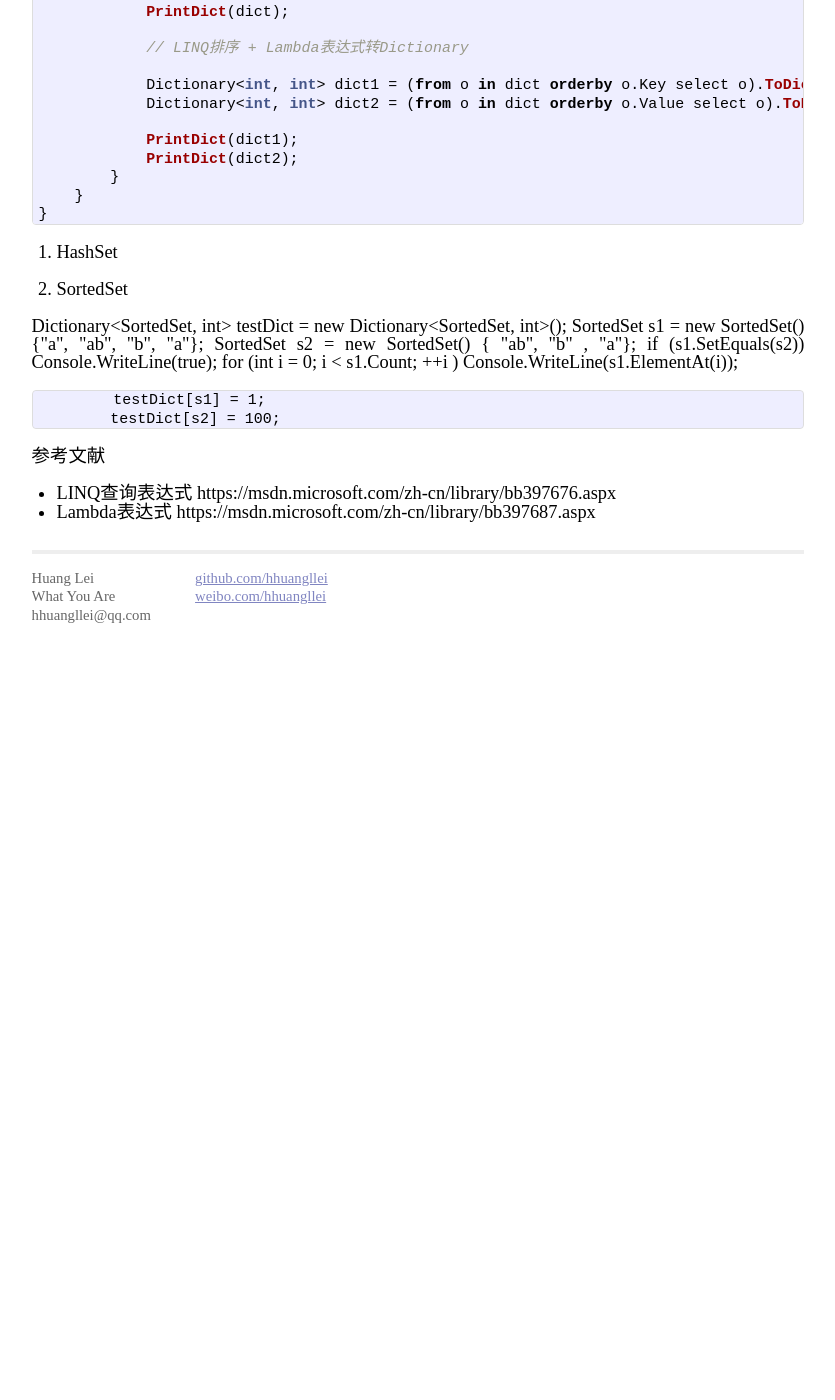
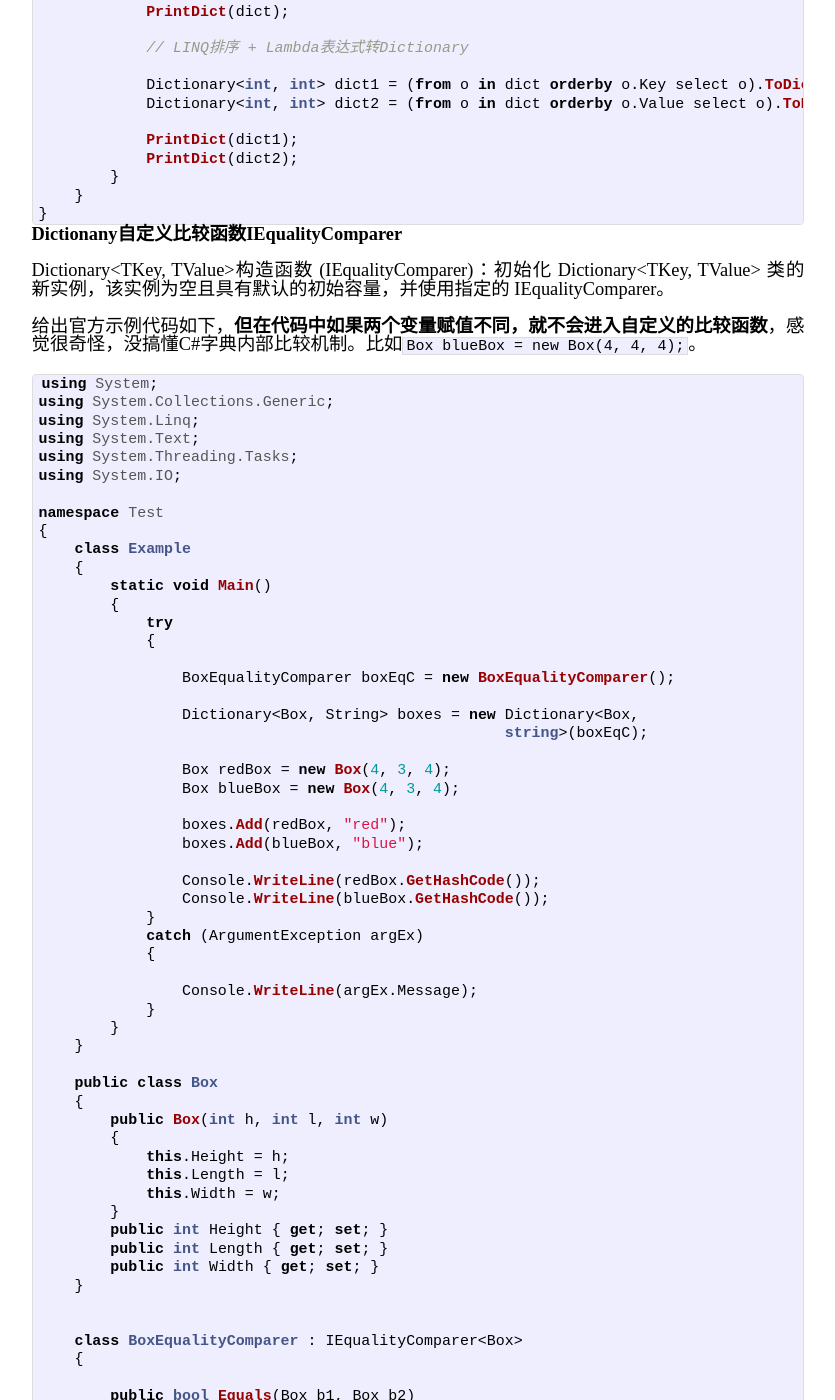
Before and after one commit to hhuangllei/hhuangllei.github.io, a Jekyll site: the page built from _posts/2015-05-26-generic-collections-in-C#.md, in a window 1280 px wide and 1400 px high, scrolled down 1602 px. Shown: the whole window, without its empty margins (222-1057 px from the left). Built offline with Jekyll 4.4.1, drawn with Linux system fonts in a browser that asks for light colours; comment, search, counter and statistics services are not loaded; before the commit the page ends 2241 px from its top, so only the background shows below that; some of the changed text lies outside the part shown.

Commit message:
complete generic collections in C#

```diff
--- a/_posts/2015-05-26-generic-collections-in-C#.md
+++ b/_posts/2015-05-26-generic-collections-in-C#.md
@@ -14,12 +14,12 @@
 
 List和Dictionary平时使用是最多的，而HashSet和SortedSet使用上会相对少一些，下面主要介绍几个知识点：
 
-1. 基于LINQ和Lambda表达式的排序
+### 基于LINQ和Lambda表达式的排序
 
-语言集成查询(LINQ)是一组技术的名称，这些技术建立在将查询功能直接集成到C#语言（以及Visual Basic和可能的任何其他.NET语言）的基础上。 借助于LINQ，查询现在已是高级语言构造，就如同类、方法、事件等等。
+语言集成查询(LINQ)是一组技术的名称，这些技术建立在将查询功能直接集成到C#语言（以及Visual Basic和可能的任何其他.NET语言）的基础上。借助于LINQ，查询现在已是高级语言构造，就如同类、方法、事件等等。
 
 Lambda表达式，作为一种语法糖，是一种可用于创建委托或表达式目录树类型的匿名函数。通过使用Lambda表达式，可以写入可作为参数传递或作为函数调用值返回的本地函数。Lambda表达式对于编写LINQ查询表达式特别有用。
-若要创建Lambda表达式，需要在Lambda运算符 => 左侧指定输入参数（如果有），然后在另一侧输入表达式或语句块。 例如，Lambda表达式`x => x * x`指定名为`x`的参数并返回`x`的平方值。
+若要创建Lambda表达式，需要在Lambda运算符 => 左侧指定输入参数（如果有），然后在另一侧输入表达式或语句块。例如，Lambda表达式`x => x * x`指定名为`x`的参数并返回`x`的平方值。
 
 下面给出基于LINQ和Lambda表达式对List和Dictionary进行排序的示例：
 
@@ -88,23 +88,148 @@
 {% endhighlight %}
 
 
-2. HashSet
+### Dictionany自定义比较函数IEqualityComparer
+
+Dictionary<TKey, TValue>构造函数 (IEqualityComparer<TKey>)：初始化 Dictionary<TKey, TValue> 类的新实例，该实例为空且具有默认的初始容量，并使用指定的 IEqualityComparer<T>。
+
+给出官方示例代码如下，**但在代码中如果两个变量赋值不同，就不会进入自定义的比较函数**，感觉很奇怪，没搞懂C#字典内部比较机制。比如`Box blueBox = new Box(4, 4, 4);`。
+
+{% highlight C# %}
+using System;
+using System.Collections.Generic;
+using System.Linq;
+using System.Text;
+using System.Threading.Tasks;
+using System.IO;
+
+namespace Test
+{
+    class Example
+    {
+        static void Main()
+        {
+            try
+            {
+
+                BoxEqualityComparer boxEqC = new BoxEqualityComparer();
+
+                Dictionary<Box, String> boxes = new Dictionary<Box,
+                                                    string>(boxEqC);
+
+                Box redBox = new Box(4, 3, 4);
+                Box blueBox = new Box(4, 3, 4);
+
+                boxes.Add(redBox, "red");
+                boxes.Add(blueBox, "blue");
+
+                Console.WriteLine(redBox.GetHashCode());
+                Console.WriteLine(blueBox.GetHashCode());
+            }
+            catch (ArgumentException argEx)
+            {
+
+                Console.WriteLine(argEx.Message);
+            }
+        }
+    }
+
+    public class Box
+    {
+        public Box(int h, int l, int w)
+        {
+            this.Height = h;
+            this.Length = l;
+            this.Width = w;
+        }
+        public int Height { get; set; }
+        public int Length { get; set; }
+        public int Width { get; set; }
+    }
 
 
-3. SortedSet
+    class BoxEqualityComparer : IEqualityComparer<Box>
+    {
 
-Dictionary<SortedSet<string>, int> testDict = new Dictionary<SortedSet<string>, int>();
-            SortedSet<string> s1 = new SortedSet<string>() {"a", "ab", "b", "a"};
-            SortedSet<string> s2 = new SortedSet<string>() { "ab", "b" , "a"};
-            if (s1.SetEquals(s2))
-                Console.WriteLine(true);
-            for (int i = 0; i < s1.Count; ++i )
-                Console.WriteLine(s1.ElementAt(i));
+        public bool Equals(Box b1, Box b2)
+        {
+            if (b1.Height == b2.Height & b1.Length == b2.Length
+                                & b1.Width == b2.Width)
+            {
+                return true;
+            }
+            else
+            {
+                return false;
+            }
+        }
 
-            testDict[s1] = 1;
-            testDict[s2] = 100;
+
+        public int GetHashCode(Box bx)
+        {
+            int hCode = bx.Height ^ bx.Length ^ bx.Width;
+            return hCode.GetHashCode();
+        }
+
+    }
+}
+{% endhighlight %}
+
+
+### HashSet
+
+C#中的HashSet，可以对应C++中Set，用来包含无重复项的无序列表（自动去重）。
+
+### SortedSet
+
+C#中的SortedSet则是在HashSet基础上添加了自动排序功能。
+
+下面给出关于HashSet和SortedSet的示例代码:
+
+{% highlight C# %}
+using System;
+using System.Collections.Generic;
+using System.Linq;
+using System.Text;
+using System.Threading.Tasks;
+using System.IO;
+
+namespace Test
+{
+    class Program
+    {
+        static void PrintSet(IEnumerable<int> set)
+        {
+            Console.WriteLine("In set:");
+            foreach (var i in set)
+                Console.Write("{0}\t", i);
+            Console.WriteLine("\n");
+        }
+
+
+        static void Main(string[] args)
+        {
+            HashSet<int> hashSet = new HashSet<int>{ 3, 1, 2, 1 };
+            PrintSet(hashSet.AsEnumerable()); // 3, 1, 2
+
+            SortedSet<int> sortedSet = new SortedSet<int>{ 3, 1, 2, 1 };
+            PrintSet(sortedSet.AsEnumerable());  // 1, 2, 3
+
+            SortedSet<int> sortedSet2 = new SortedSet<int>{ 2, 1, 2, 1, 3 };
+            Console.WriteLine(sortedSet.SetEquals(sortedSet2)); // True
+        }
+    }
+}
+
+{% endhighlight %}
 
 参考文献
 
-* LINQ查询表达式 https://msdn.microsoft.com/zh-cn/library/bb397676.aspx
-* Lambda表达式 https://msdn.microsoft.com/zh-cn/library/bb397687.aspx
+* LINQ查询表达式
+
+	https://msdn.microsoft.com/zh-cn/library/bb397676.aspx
+* Lambda表达式
+
+	https://msdn.microsoft.com/zh-cn/library/bb397687.aspx
+* Dictionary<TKey, TValue> 构造函数 (IEqualityComparer<TKey>)
+
+	https://msdn.microsoft.com/zh-cn/library/vstudio/ms132072(v=vs.100).aspx
```
